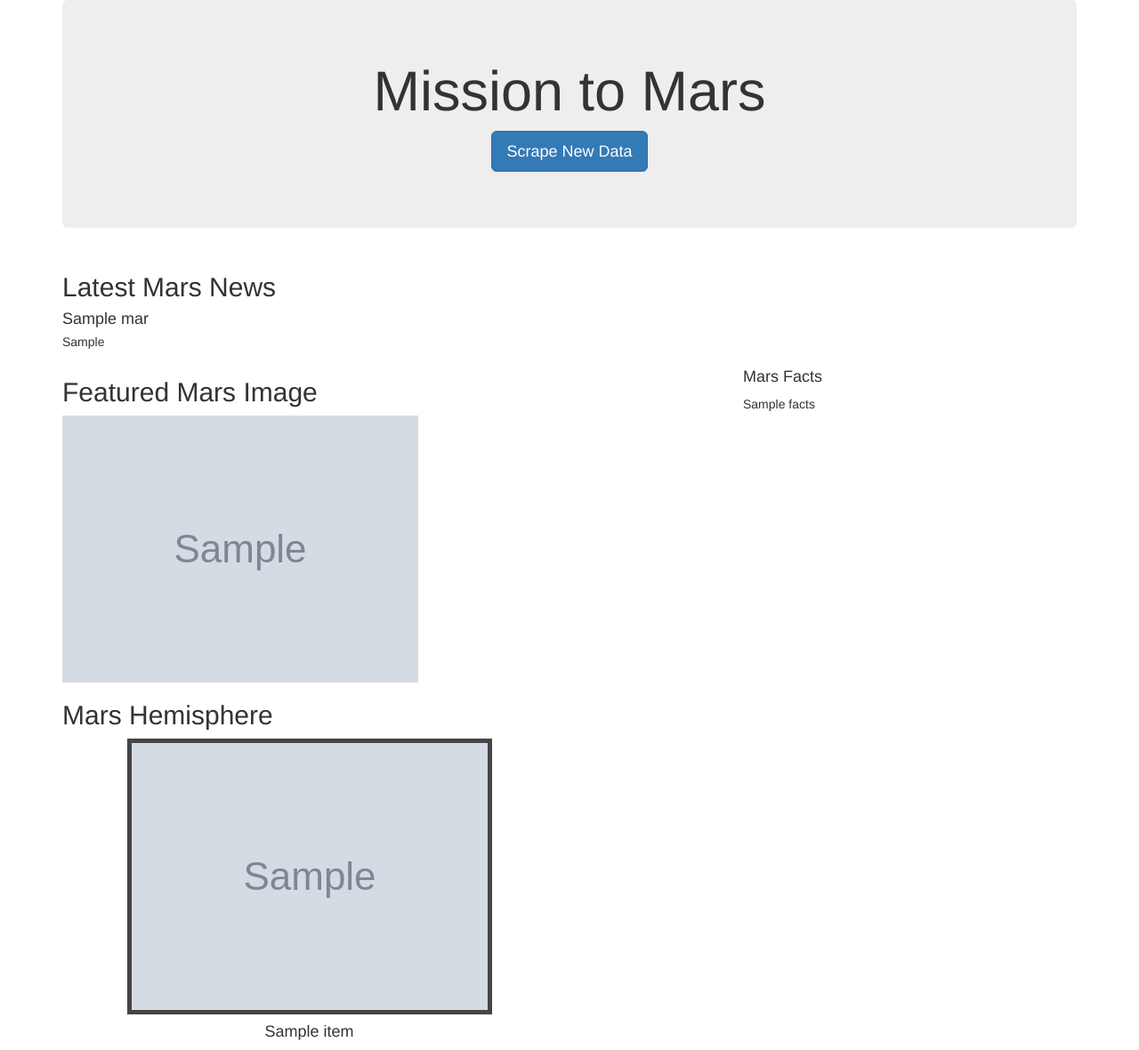
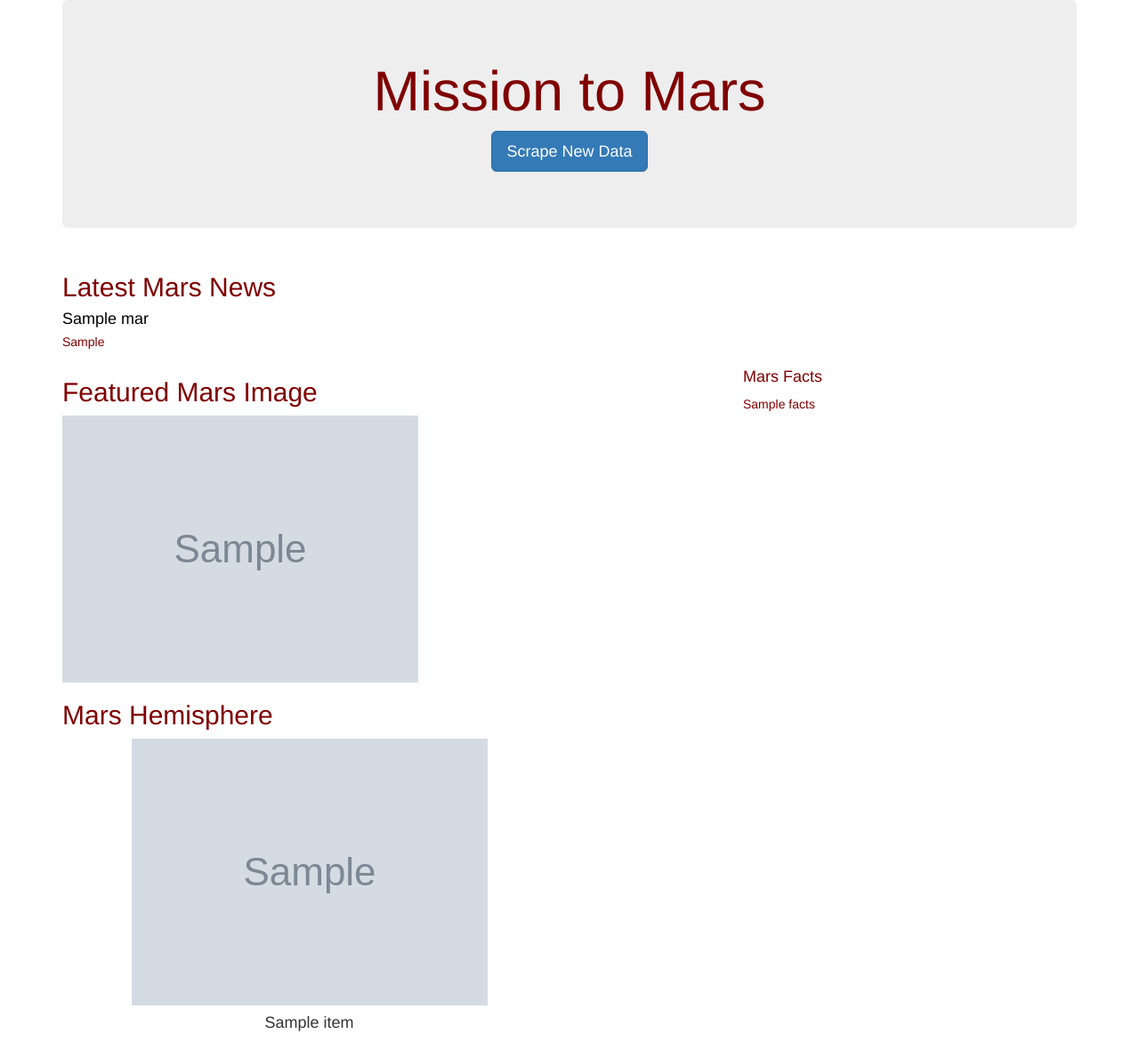
Before and after one commit to RuthLD/Mission_to_Mars, a Flask app: page / in a window 1280 px wide. Shown: the whole page at 89% size. After the commit the page ends 1159 px from the top, so only its background shows below. Run offline with Flask 2, Linux system fonts and the light colour scheme; grey boxes marked "Sample" are stand-in pictures; a database or web service that is not in the repository returns one stand-in record (values such as "Sample title"); some libraries are stand-ins or nearby versions.

Commit message:
Update html template.

```diff
--- a/templates/index.html
+++ b/templates/index.html
@@ -11,7 +11,7 @@
   <body>
     <div class="container">
       <!-- Add Jumbotron to Header -->
-      <div class="jumbotron text-center">
+      <div class="jumbotron text-center" style="color: maroon;">
         <h1>Mission to Mars</h1>
         <!-- Add a button to activate scraping script -->
         <p><a class="btn btn-primary btn-lg" href="/scrape" role="button">Scrape New Data</a></p>
@@ -20,9 +20,9 @@
       <div class="row" id="mars-news">
         <div class="col-md-12">
           <div class="media">
-            <div class="media-body">
+            <div class="media-body" style="color: maroon;">
               <h2>Latest Mars News</h2>
-              <h4 class="media-heading">{{ mars.news_title }}</h4>
+              <h4 class="media-heading" style="color: black;">{{ mars.news_title }}</h4>
               <p>{{ mars.news_paragraph }}</p>
             </div>
           </div>
@@ -30,41 +30,42 @@
       </div>
       <!-- Section for Featured Image and Facts table -->
       <div class="row" id="mars-featured-image">
-        <div class="col-md-8">
+        <div class="col-md-8" style="color: maroon;">
           <h2>Featured Mars Image</h2>
           <img
             src="{{mars.featured_image }}"
             class="img-responsive"
-            alt="Responsive image"
-          />
+            alt="Responsive image">
+          </img>
         </div>
         <div class="col-md-4">
           <!-- Mars Facts -->
-          <div class="row" id="mars-facts">
+          <div class="row" id="mars-facts" style="color: maroon;">
             <h4>Mars Facts</h4>
             {{ mars.facts | safe }}
           </div>
         </div>
       </div>
       <!-- Section for Hemisphere Title and Image -->
-      <div class="row" id="Hemisphere">
-        <div class="col-md-8">
+      <div class="row" id="hemisphere">
+        <div class="col-md-8" style="color: maroon;">
           <h2>Mars Hemisphere</h2>
         </div>
         <div>
           {% for item in mars.mars_hemispheres %}
           <div class="col-md-6">
             <div class="card text-center">
-              <img class="card-img-top"
-              src="{{ item.img_url }}"
-              style="border:5px solid rgb(69, 69, 70)"
-              />
+              <img
+                src="{{ item.img_url }}"
+                class="card-img-top">
+              </img>
               <div class="card-body">
                 <h4 class="card-title">{{item.title}}</h4>
               </div>
+            </div>
           </div>
         </div>
-      <div>
+      </div>
       {% endfor %}
     <div>
   </body>
```
